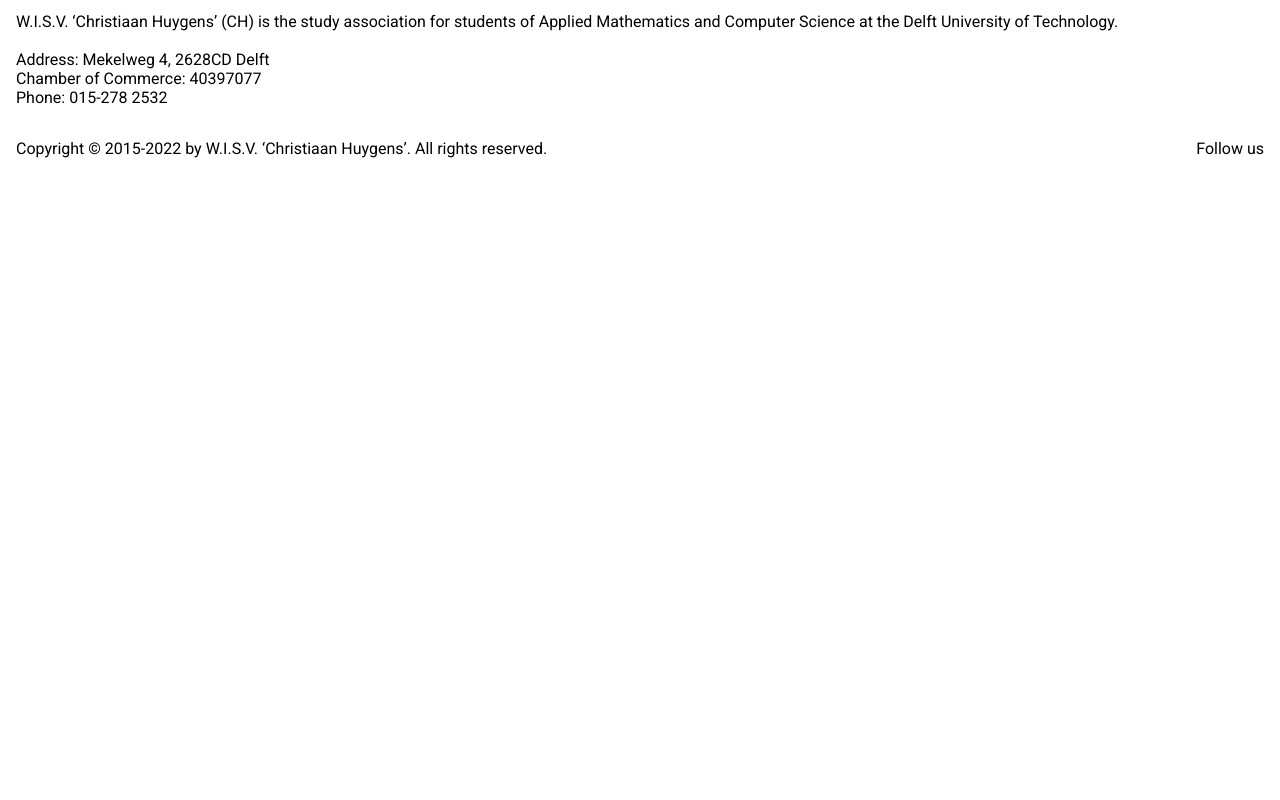
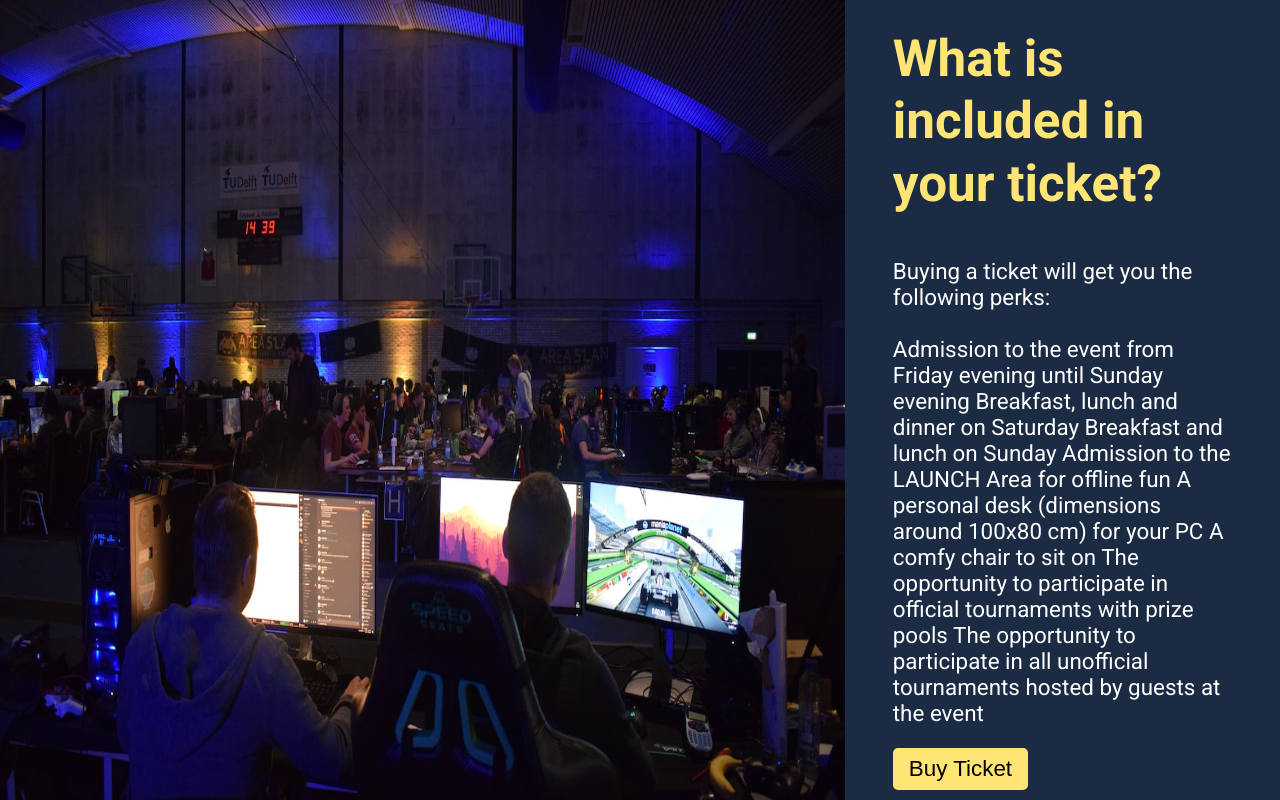
Before and after one commit to AreaFiftyLAN/areafiftylan, a Nuxt app: page / in a window 1280 px wide. Shown: the part 820-1620 px from the top of the page. Before the commit the page ends 1010 px from the top, so only its background shows below. Built offline with nearby package versions, Linux system fonts and the light colour scheme.

Commit message:
Implement ticket information block on homepage

```diff
--- a/components/IntroImage.vue
+++ b/components/IntroImage.vue
@@ -20,6 +20,7 @@
     .introImage__image {
        object-fit: cover;
        width: 100%;
+       filter: contrast(0.55);
     }
 
     .introImage__container {
--- a/components/LinkButton.vue
+++ b/components/LinkButton.vue
@@ -1,5 +1,14 @@
+<script>
+export default {
+  props: {
+    inverse: Boolean,
+    size: String
+  }
+}
+</script>
+
 <template>
-    <button>
+    <button :class="[{'inverse': inverse}, size]">
         <slot />
     </button>
 </template>
@@ -22,6 +31,18 @@
     }
 }
 
+.inverse {
+    background: var(--theme-color-alt);
+    color: var(--theme-alt);
+}
+
+.small {
+    font-size: var(--font-size-s);
+    line-height: var(--line-height-m);
+    padding: var(--indent-s) var(--indent-m);
+    min-width: unset;
+}
+
 .title__container {
     button {
         margin-top: var(--indent-xl);
--- /dev/null
+++ b/components/TextImage.vue
@@ -0,0 +1,42 @@
+<script>
+export default {
+  props: {
+    inverse: Boolean,
+    image: String
+  }
+}
+</script>
+
+<template>
+<div class="container" :class="{'inverse': inverse}">
+    <div class="content">
+        <slot/>
+    </div>
+
+    <img :src="image"/>
+</div>
+</template>
+
+<style lang="scss" scoped>
+
+    .container {
+        display: flex;
+        justify-content: space-between;
+    }
+
+    .inverse {
+        flex-direction: row-reverse;
+    }
+    .content {
+        background: var(--theme-color);
+        flex-grow: 1;
+        padding: var(--indent-xl);
+    }
+
+    img {
+        max-width: 66%;
+    }
+
+
+
+</style>
--- a/layouts/default.vue
+++ b/layouts/default.vue
@@ -6,7 +6,6 @@
     <div>
         <TheHeader></TheHeader>
         <slot />
-
         <TheFooter></TheFooter>
     </div>
 
--- a/pages/index.vue
+++ b/pages/index.vue
@@ -1,4 +1,18 @@
 <template>
-    <IntroImage></IntroImage>
+  <IntroImage></IntroImage>
+  <TextImage image="/Images/Gamers.jpg" :inverse="true">
+    <h2>What is included in your ticket?</h2>
+    <p>
+      Buying a ticket will get you the following perks: <br> <br>Admission to the event
+      from Friday evening until Sunday evening Breakfast, lunch and dinner on
+      Saturday Breakfast and lunch on Sunday Admission to the LAUNCH Area for
+      offline fun A personal desk (dimensions around 100x80 cm) for your PC A
+      comfy chair to sit on The opportunity to participate in official
+      tournaments with prize pools The opportunity to participate in all
+      unofficial tournaments hosted by guests at the event
+    </p>
 
+    <LinkButton size="small" :inverse="true">Buy Ticket</LinkButton>
+  </TextImage>
+  <TextImage image="/Images/Gamers.jpg" :inverse="false"></TextImage>
 </template>
--- a/public/index.scss
+++ b/public/index.scss
@@ -22,6 +22,9 @@
     --line-height-l: 2.4rem;
     --line-height-xl: 3.9rem;
 
+    --text-color: #fff;
+    --text-color-alt: #000;
+
 }
 
 html {
@@ -37,3 +40,17 @@
       text-decoration: none;
       color: inherit;
 }
+
+h2 {
+    color: var(--theme-color-alt);
+    font-size: var(--font-size-xl);
+    line-height: var(--line-height-xl);
+    font-weight: 700;
+    margin-top: 0;
+}
+
+p {
+    color: var(--text-color);
+    font-size: var(--font-size-s);
+    line-height: var(--line-height-m);
+}
```
